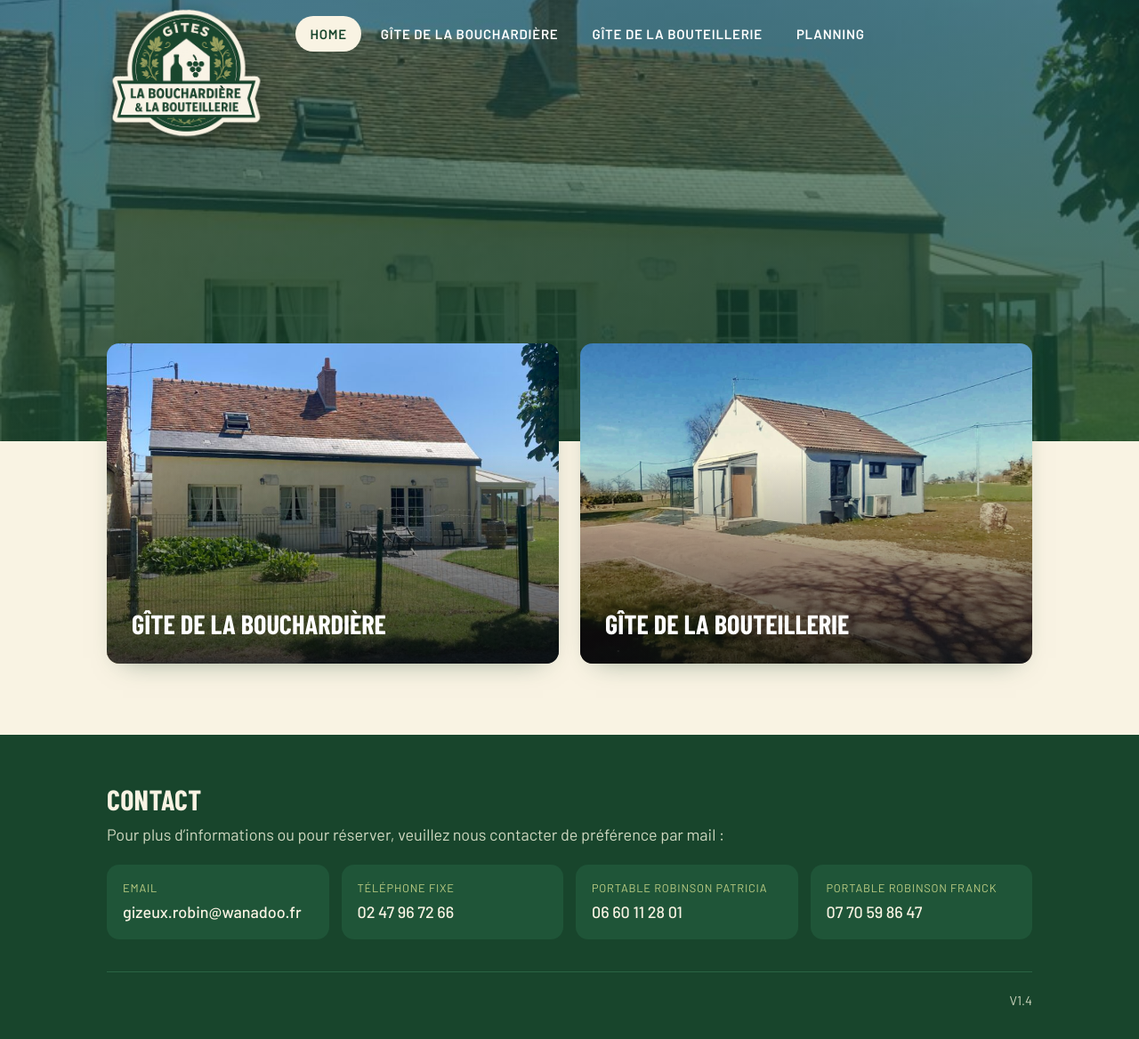
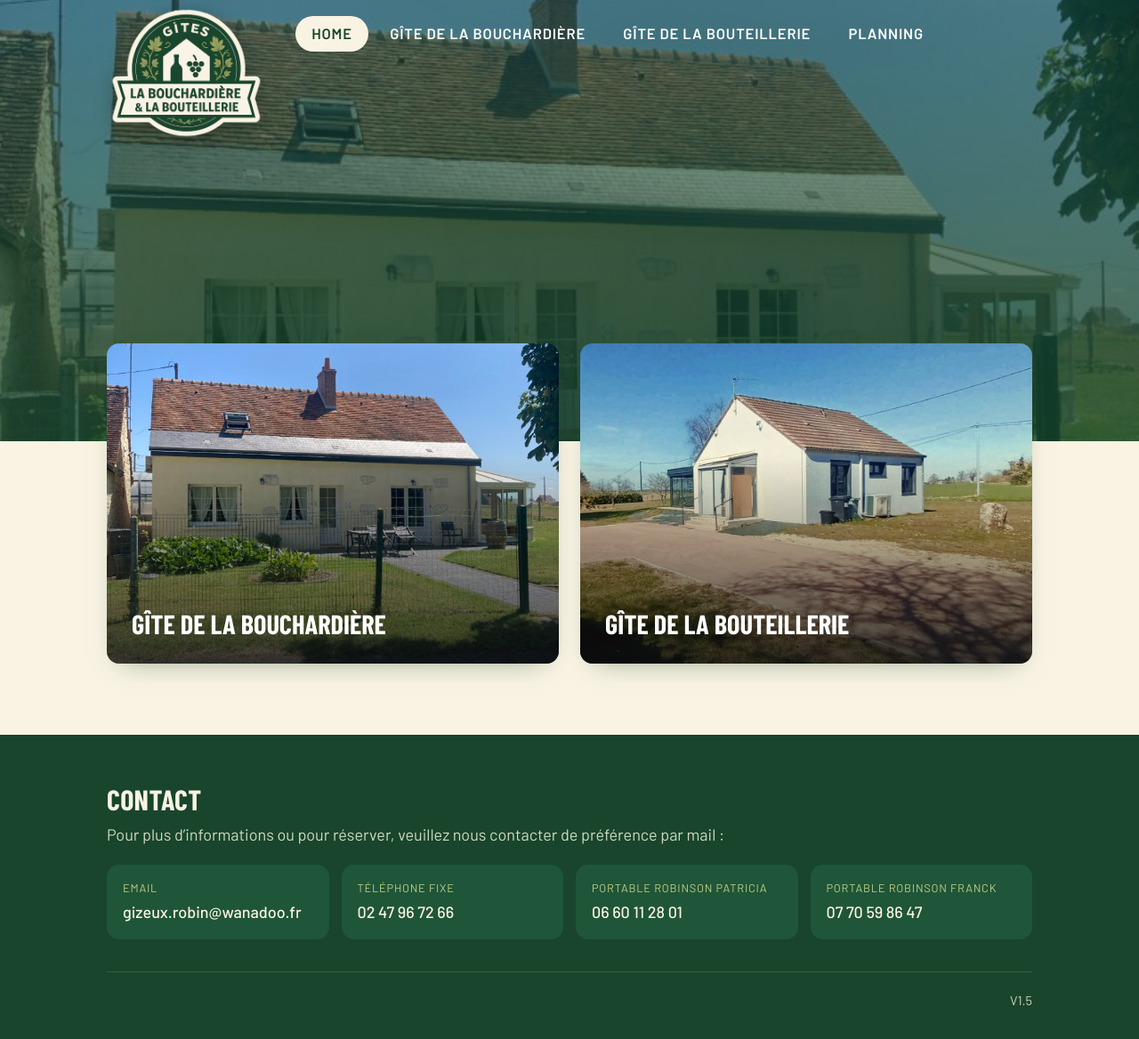
Before and after one commit to DRFRrobin/Gite-Robinson, a plain HTML site: page index.html in a window 1280 px wide. Shown: the whole page at 89% size. Drawn offline with nearby package versions, Linux system fonts and the light colour scheme.

Commit message:
Menu fluide: police et boutons grandissent avec la largeur d'écran, hauteur du bandeau inchangée (V1.5)
Co-Authored-By: Claude Sonnet 5.5 <noreply@anthropic.com>
Claude-Session: https://claude.ai/code/session_01N5bJjMAn16SK3sdDRE3T3C

```diff
--- a/assets/style.css
+++ b/assets/style.css
@@ -207,3 +207,17 @@ footer a:focus-visible{outline-color:var(--olive)}
 /* Encoche / barre d'accueil des téléphones */
 footer{padding-bottom:max(32px,env(safe-area-inset-bottom))}
 @media(max-width:1100px){html.menu-open body::after{content:"";position:fixed;inset:0;z-index:5;background:rgba(24,69,44,.28)}}
+
+/* ---------- Menu fluide (ordinateur) : la police et les boutons grandissent avec la largeur ---------- */
+@media(min-width:1101px){
+  /* hauteur du bandeau verrouillée : 76 px quelle que soit la taille des boutons */
+  .nav .wrap{height:76px;min-height:76px;padding-top:0;padding-bottom:0;flex-wrap:nowrap;justify-content:flex-start;box-sizing:border-box;
+    max-width:clamp(1080px,calc(1080px + (100vw - 1280px) * .5),1500px)}
+  /* le logo reste aligné sur la colonne de contenu */
+  .nav .brand{left:calc((100% - 1080px) / 2 + 20px)}
+  .links a{font-size:clamp(15px,calc(15px + (100vw - 1100px) * .0085),22px);line-height:1.2;padding:.62em 1.1em;white-space:nowrap}
+  /* place réservée au logo (marge 20 + largeur 178 + respiration 34) */
+  .links a:first-child{margin-left:calc((100% - 1080px) / 2 + 232px)}
+}
+/* Tablette / téléphone : le menu déroulant grandit un peu aussi */
+@media(max-width:1100px){.links a,.links a:first-child{font-size:clamp(17px,1.6vw + 7px,22px)}}
--- a/index.html
+++ b/index.html
@@ -18,4 +18,4 @@
 <li><small>Portable Robinson Patricia</small><a href="tel:0660112801">06 60 11 28 01</a></li>
 <li><small>Portable Robinson Franck</small><a href="tel:0770598647">07 70 59 86 47</a></li>
 </ul>
-<div class="legal"><span>V1.4</span></div></div></footer><script src="assets/main.js" defer></script></body></html>
+<div class="legal"><span>V1.5</span></div></div></footer><script src="assets/main.js" defer></script></body></html>
```
Also changed, not shown: bouchardiere.html (+1 -1 lines), bouteillerie.html (+1 -1 lines), planning-bouchardiere.html (+1 -1 lines), planning-bouteillerie.html (+1 -1 lines), planning.html (+1 -1 lines), 1 other file.
